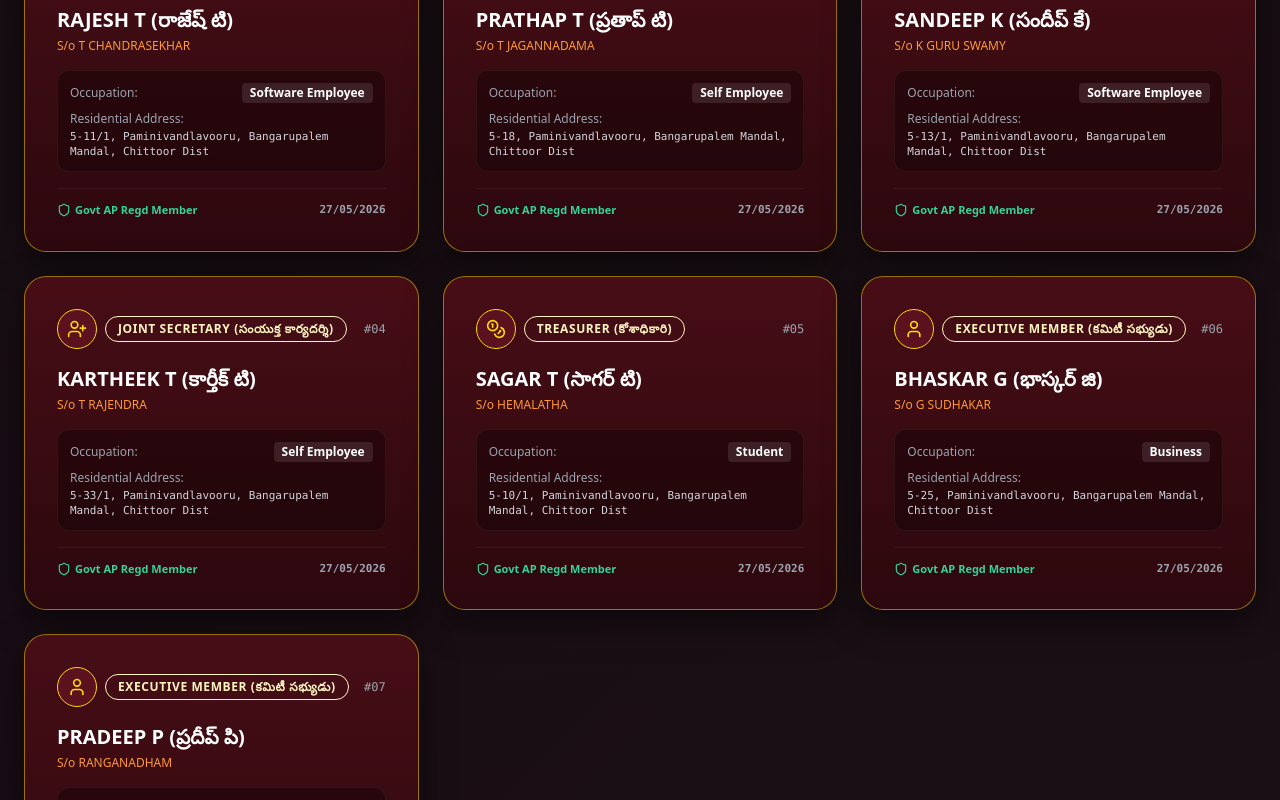
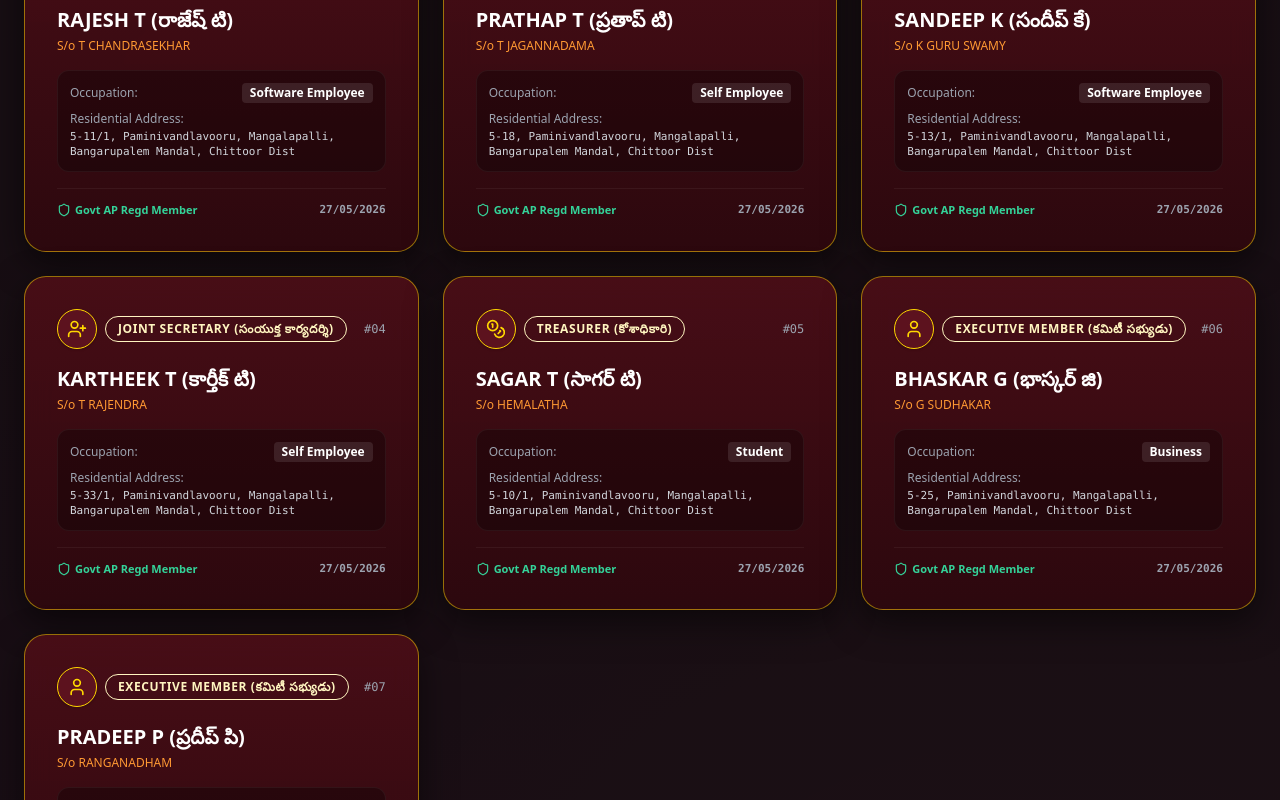
Before and after one commit to Thanerurajesh2410/SRSC, a React (Vite) app: page / in a window 1280 px wide. Shown: the part 4880-5680 px from the top of the page. Built offline with nearby package versions, Linux system fonts and the light colour scheme.

Commit message:
Update address panchayat to Mangalapalli Panchayat in Telugu and English

```diff
--- a/src/data/content.js
+++ b/src/data/content.js
@@ -110,7 +110,7 @@ export const content = {
           father: "S/o T CHANDRASEKHAR",
           role: "PRESIDENT (అధ్యక్షులు)",
           occ: "Software Employee",
-          address: "5-11/1, Paminivandlavooru, Bangarupalem Mandal, Chittoor Dist",
+          address: "5-11/1, Paminivandlavooru, Mangalapalli, Bangarupalem Mandal, Chittoor Dist",
           icon: "Crown"
         },
         {
@@ -118,7 +118,7 @@ export const content = {
           father: "S/o T JAGANNADAMA",
           role: "VICE PRESIDENT (ఉపాధ్యక్షులు)",
           occ: "Self Employee",
-          address: "5-18, Paminivandlavooru, Bangarupalem Mandal, Chittoor Dist",
+          address: "5-18, Paminivandlavooru, Mangalapalli, Bangarupalem Mandal, Chittoor Dist",
           icon: "UserCheck"
         },
         {
@@ -126,7 +126,7 @@ export const content = {
           father: "S/o K GURU SWAMY",
           role: "SECRETARY (ప్రధాన కార్యదర్శి)",
           occ: "Software Employee",
-          address: "5-13/1, Paminivandlavooru, Bangarupalem Mandal, Chittoor Dist",
+          address: "5-13/1, Paminivandlavooru, Mangalapalli, Bangarupalem Mandal, Chittoor Dist",
           icon: "FileText"
         },
         {
@@ -134,7 +134,7 @@ export const content = {
           father: "S/o T RAJENDRA",
           role: "JOINT SECRETARY (సంయుక్త కార్యదర్శి)",
           occ: "Self Employee",
-          address: "5-33/1, Paminivandlavooru, Bangarupalem Mandal, Chittoor Dist",
+          address: "5-33/1, Paminivandlavooru, Mangalapalli, Bangarupalem Mandal, Chittoor Dist",
           icon: "UserPlus"
         },
         {
@@ -142,7 +142,7 @@ export const content = {
           father: "S/o HEMALATHA",
           role: "TREASURER (కోశాధికారి)",
           occ: "Student",
-          address: "5-10/1, Paminivandlavooru, Bangarupalem Mandal, Chittoor Dist",
+          address: "5-10/1, Paminivandlavooru, Mangalapalli, Bangarupalem Mandal, Chittoor Dist",
           icon: "Coins"
         },
         {
@@ -150,7 +150,7 @@ export const content = {
           father: "S/o G SUDHAKAR",
           role: "EXECUTIVE MEMBER (కమిటీ సభ్యుడు)",
           occ: "Business",
-          address: "5-25, Paminivandlavooru, Bangarupalem Mandal, Chittoor Dist",
+          address: "5-25, Paminivandlavooru, Mangalapalli, Bangarupalem Mandal, Chittoor Dist",
           icon: "User"
         },
         {
@@ -158,7 +158,7 @@ export const content = {
           father: "S/o RANGANADHAM",
           role: "EXECUTIVE MEMBER (కమిటీ సభ్యుడు)",
           occ: "Private Employee",
-          address: "5-8, Paminivandlavooru, Bangarupalem Mandal, Chittoor Dist",
+          address: "5-8, Paminivandlavooru, Mangalapalli, Bangarupalem Mandal, Chittoor Dist",
           icon: "User"
         }
       ]
@@ -195,7 +195,7 @@ export const content = {
         { name: "SHG Rajeshwari Mahila Mandali", city: "పామినివాండ్లవూరు", amount: "₹ 10,000", seva: "మహిళా మండలి విరాళం" },
         { name: "Sri Ganesh Mahila Mandali", city: "పామినివాండ్లవూరు", amount: "₹ 10,000", seva: "మహిళా మండలి విరాళం" },
         { name: "SHG Mahila Mandali Group", city: "పామినివాండ్లవూరు", amount: "₹ 10,000", seva: "మహిళా మండలి విరాళం" },
-        { name: "Sri Sai Mahila Mandali", city: "తంబుగానిపల్లె", amount: "₹ 10,000", seva: "మహిళా మండలి విరాళం" },
+        { name: "Sri Sai Mahila Mandali", city: "మంగళపల్లె", amount: "₹ 10,000", seva: "మహిళా మండలి విరాళం" },
         { name: "Jyoshna / Vanama", city: "పామినివాండ్లవూరు", amount: "₹ 5,000", seva: "స్వామివారి సేవ" },
         { name: "Thaneru (T. Haneru)", city: "పామినివాండ్లవూరు", amount: "₹ 5,000", seva: "రాతి గోడల నిర్మాణం" },
         { name: "P. Rishi", city: "పామినివాండ్లవూరు", amount: "₹ 2,101", seva: "అన్నదాన నిధి" },
@@ -218,7 +218,7 @@ export const content = {
       addressLines: [
         "శ్రీ రామా సేవా కమిటీ",
         "డోర్ నం: 5-233, పామినివాండ్లవూరు",
-        "తంబుగానిపల్లె పంచాయతీ, బంగారుపాళెం మండలం",
+        "మంగళపల్లె పంచాయతీ, బంగారుపాళెం మండలం",
         "చిత్తూరు జిల్లా, ఆంధ్రప్రదేశ్ - 517416"
       ],
       qrScanTitle: "లొకేషన్ కోసం స్కాన్ చేయండి",
@@ -365,7 +365,7 @@ export const content = {
           father: "S/o T CHANDRASEKHAR",
           role: "PRESIDENT",
           occ: "Software Employee",
-          address: "5-11/1, Paminivandlavooru, Bangarupalem Mandal, Chittoor Dist",
+          address: "5-11/1, Paminivandlavooru, Mangalapalli, Bangarupalem Mandal, Chittoor Dist",
           icon: "Crown"
         },
         {
@@ -373,7 +373,7 @@ export const content = {
           father: "S/o T JAGANNADAMA",
           role: "VICE PRESIDENT",
           occ: "Self Employee",
-          address: "5-18, Paminivandlavooru, Bangarupalem Mandal, Chittoor Dist",
+          address: "5-18, Paminivandlavooru, Mangalapalli, Bangarupalem Mandal, Chittoor Dist",
           icon: "UserCheck"
         },
         {
@@ -381,7 +381,7 @@ export const content = {
           father: "S/o K GURU SWAMY",
           role: "SECRETARY",
           occ: "Software Employee",
-          address: "5-13/1, Paminivandlavooru, Bangarupalem Mandal, Chittoor Dist",
+          address: "5-13/1, Paminivandlavooru, Mangalapalli, Bangarupalem Mandal, Chittoor Dist",
           icon: "FileText"
         },
         {
@@ -389,7 +389,7 @@ export const content = {
           father: "S/o T RAJENDRA",
           role: "JOINT SECRETARY",
           occ: "Self Employee",
-          address: "5-33/1, Paminivandlavooru, Bangarupalem Mandal, Chittoor Dist",
+          address: "5-33/1, Paminivandlavooru, Mangalapalli, Bangarupalem Mandal, Chittoor Dist",
           icon: "UserPlus"
         },
         {
@@ -397,7 +397,7 @@ export const content = {
           father: "S/o HEMALATHA",
           role: "TREASURER",
           occ: "Student",
-          address: "5-10/1, Paminivandlavooru, Bangarupalem Mandal, Chittoor Dist",
+          address: "5-10/1, Paminivandlavooru, Mangalapalli, Bangarupalem Mandal, Chittoor Dist",
           icon: "Coins"
         },
         {
@@ -405,7 +405,7 @@ export const content = {
           father: "S/o G SUDHAKAR",
           role: "EXECUTIVE MEMBER",
           occ: "Business",
-          address: "5-25, Paminivandlavooru, Bangarupalem Mandal, Chittoor Dist",
+          address: "5-25, Paminivandlavooru, Mangalapalli, Bangarupalem Mandal, Chittoor Dist",
           icon: "User"
         },
         {
@@ -413,7 +413,7 @@ export const content = {
           father: "S/o RANGANADHAM",
           role: "EXECUTIVE MEMBER",
           occ: "Private Employee",
-          address: "5-8, Paminivandlavooru, Bangarupalem Mandal, Chittoor Dist",
+          address: "5-8, Paminivandlavooru, Mangalapalli, Bangarupalem Mandal, Chittoor Dist",
           icon: "User"
         }
       ]
@@ -450,7 +450,7 @@ export const content = {
         { name: "SHG Rajeshwari Mahila Mandali", city: "Paminivandla Vooru", amount: "₹ 10,000", seva: "Mahila Mandali Donation" },
         { name: "Sri Ganesh Mahila Mandali", city: "Paminivandla Vooru", amount: "₹ 10,000", seva: "Mahila Mandali Donation" },
         { name: "SHG Mahila Mandali Group", city: "Paminivandla Vooru", amount: "₹ 10,000", seva: "Mahila Mandali Donation" },
-        { name: "Sri Sai Mahila Mandali", city: "Thambuganipalle", amount: "₹ 10,000", seva: "Mahila Mandali Donation" },
+        { name: "Sri Sai Mahila Mandali", city: "Mangalapalli", amount: "₹ 10,000", seva: "Mahila Mandali Donation" },
         { name: "Jyoshna / Vanama", city: "Paminivandla Vooru", amount: "₹ 5,000", seva: "Temple Seva Fund" },
         { name: "Thaneru (T. Haneru)", city: "Paminivandla Vooru", amount: "₹ 5,000", seva: "Stone Structure Fund" },
         { name: "P. Rishi", city: "Paminivandla Vooru", amount: "₹ 2,101", seva: "Annadanam Seva" },
@@ -469,16 +469,16 @@ export const content = {
       title: "Location & Directions",
       subtitle: "Visit Sri Ramalayam at Paminivandla Vooru",
       mapsUrl: "https://maps.app.goo.gl/FgyzQLz4rNMFhSY98",
-      addressTitle: "Temple Address:",
+      addressTitle: "ఆలయ చిరునామా:",
       addressLines: [
-        "Sri Rama Seva Committee",
-        "Door No: 5-233, Paminivandla Vooru",
-        "Thambuganipalle Panchayat, Bangarupalem Mandal",
-        "Chittoor District, Andhra Pradesh - 517416"
+        "శ్రీ రామా సేవా కమిటీ",
+        "డోర్ నం: 5-233, పామినివాండ్లవూరు",
+        "మంగళపల్లె పంచాయతీ, బంగారుపాళెం మండలం",
+        "చిత్తూరు జిల్లా, ఆంధ్రప్రదేశ్ - 517416"
       ],
-      qrScanTitle: "Scan for GPS Location",
-      openMapsBtn: "Open in Google Maps",
-      contactTitle: "Send a Message",
+      qrScanTitle: "లొకేషన్ కోసం స్కాన్ చేయండి",
+      openMapsBtn: "Google Maps లో మార్గం చూడండి",
+      contactTitle: "మమ్మల్ని సంప్రదించండి",
       formName: "Full Name",
       formPhone: "Phone Number",
       formMessage: "Your Message",
```
